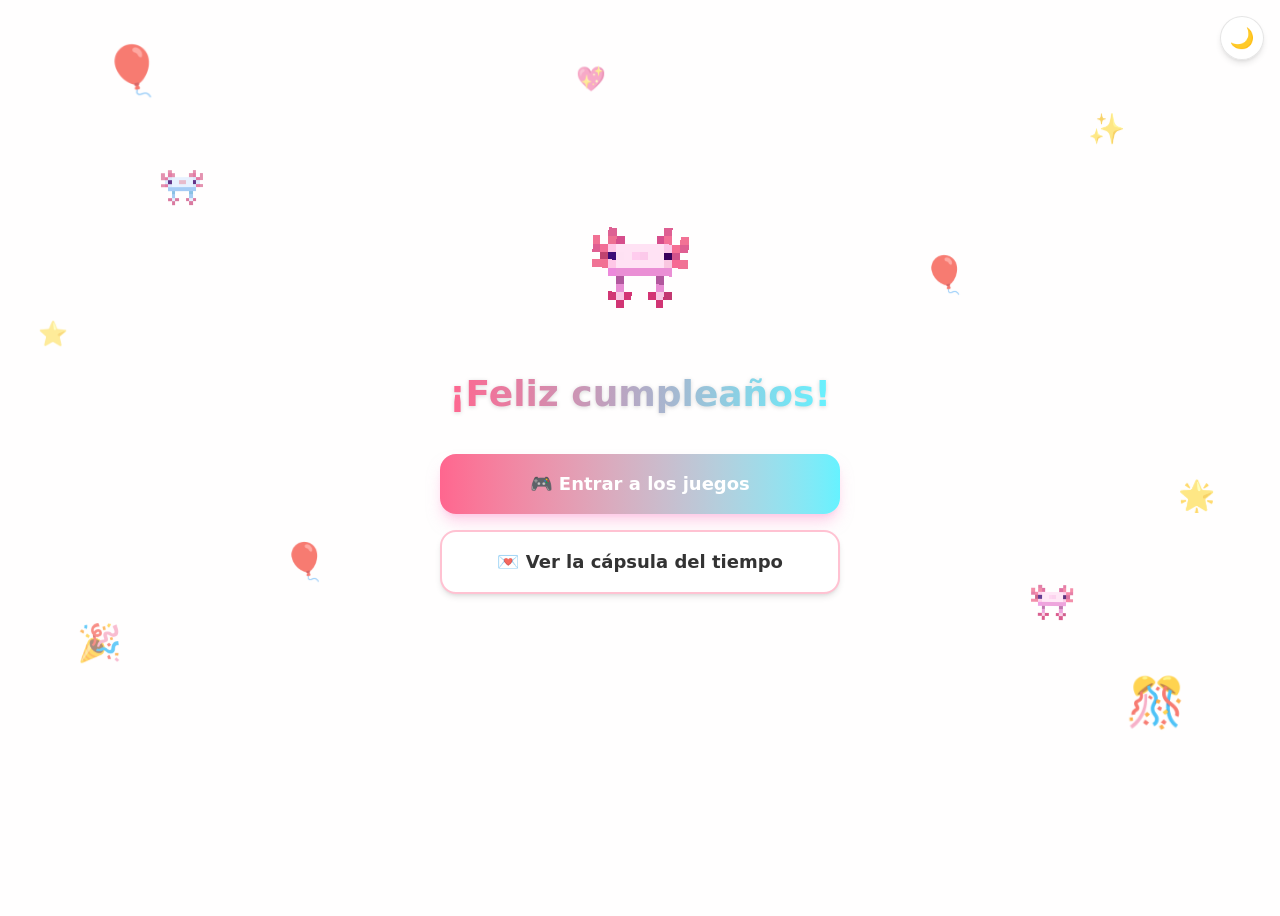
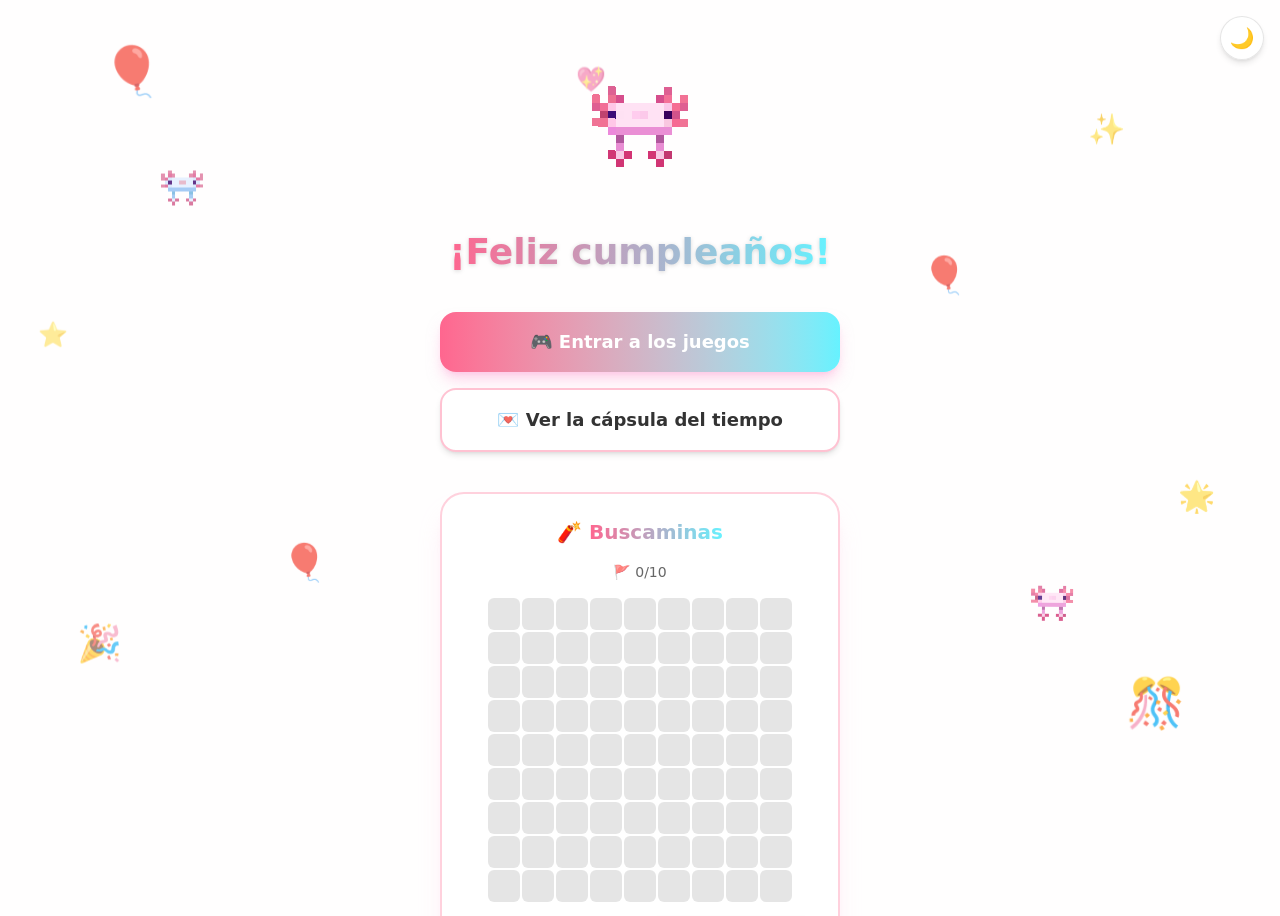
Before and after one commit to aifusp-dev/regalo-mara, a React (Vite) app in the folder frontend/: page / in a window 1280 px wide. Shown: the top 916 px of the page. Before the commit the page ends 800 px from the top, so only its background shows below. Built offline with nearby package versions, Linux system fonts and the light colour scheme; no server answers.

Commit message:
Añade minijuego de buscaminas aleatorio en la página principal
Tablero 9x9 con 10 minas que se genera de nuevo cada vez que se
entra a la landing, con modo bandera para móvil y clic derecho
para flaggear en escritorio.

```diff
--- /dev/null
+++ b/frontend/src/components/Buscaminas.tsx
@@ -0,0 +1,195 @@
+import { useState } from 'react';
+
+const ROWS = 9;
+const COLS = 9;
+const MINES = 10;
+
+type Cell = {
+  mine: boolean;
+  revealed: boolean;
+  flagged: boolean;
+  adjacent: number;
+};
+
+type Phase = 'playing' | 'won' | 'lost';
+
+const NUMBER_COLORS: Record<number, string> = {
+  1: 'text-blue-500 dark:text-blue-300',
+  2: 'text-emerald-600 dark:text-emerald-400',
+  3: 'text-rose-500 dark:text-rose-300',
+  4: 'text-indigo-600 dark:text-indigo-300',
+  5: 'text-amber-600 dark:text-amber-300',
+  6: 'text-cyan-600 dark:text-cyan-300',
+  7: 'text-black dark:text-white',
+  8: 'text-black/60 dark:text-white/60',
+};
+
+function createBoard(): Cell[] {
+  const total = ROWS * COLS;
+  const mineIndices = new Set<number>();
+  while (mineIndices.size < MINES) {
+    mineIndices.add(Math.floor(Math.random() * total));
+  }
+  const cells: Cell[] = Array.from({ length: total }, (_, i) => ({
+    mine: mineIndices.has(i),
+    revealed: false,
+    flagged: false,
+    adjacent: 0,
+  }));
+  for (let i = 0; i < total; i++) {
+    if (cells[i].mine) continue;
+    const r = Math.floor(i / COLS);
+    const c = i % COLS;
+    let count = 0;
+    for (let dr = -1; dr <= 1; dr++) {
+      for (let dc = -1; dc <= 1; dc++) {
+        if (dr === 0 && dc === 0) continue;
+        const nr = r + dr;
+        const nc = c + dc;
+        if (nr >= 0 && nr < ROWS && nc >= 0 && nc < COLS && cells[nr * COLS + nc].mine) {
+          count++;
+        }
+      }
+    }
+    cells[i].adjacent = count;
+  }
+  return cells;
+}
+
+function floodReveal(cells: Cell[], start: number): Cell[] {
+  const next = cells.map((c) => ({ ...c }));
+  const stack = [start];
+  while (stack.length) {
+    const i = stack.pop()!;
+    if (next[i].revealed || next[i].flagged) continue;
+    next[i].revealed = true;
+    if (next[i].adjacent === 0 && !next[i].mine) {
+      const r = Math.floor(i / COLS);
+      const c = i % COLS;
+      for (let dr = -1; dr <= 1; dr++) {
+        for (let dc = -1; dc <= 1; dc++) {
+          if (dr === 0 && dc === 0) continue;
+          const nr = r + dr;
+          const nc = c + dc;
+          if (nr >= 0 && nr < ROWS && nc >= 0 && nc < COLS) {
+            const ni = nr * COLS + nc;
+            if (!next[ni].revealed && !next[ni].mine) stack.push(ni);
+          }
+        }
+      }
+    }
+  }
+  return next;
+}
+
+export function Buscaminas() {
+  const [cells, setCells] = useState<Cell[]>(() => createBoard());
+  const [phase, setPhase] = useState<Phase>('playing');
+  const [flagMode, setFlagMode] = useState(false);
+
+  function newGame() {
+    setCells(createBoard());
+    setPhase('playing');
+    setFlagMode(false);
+  }
+
+  function toggleFlag(i: number, e?: React.MouseEvent) {
+    e?.preventDefault();
+    if (phase !== 'playing' || cells[i].revealed) return;
+    setCells((prev) =>
+      prev.map((c, idx) => (idx === i ? { ...c, flagged: !c.flagged } : c)),
+    );
+  }
+
+  function reveal(i: number) {
+    if (phase !== 'playing') return;
+    if (flagMode) {
+      toggleFlag(i);
+      return;
+    }
+    const cell = cells[i];
+    if (cell.revealed || cell.flagged) return;
+
+    if (cell.mine) {
+      setCells((prev) => prev.map((c) => (c.mine ? { ...c, revealed: true } : c)));
+      setPhase('lost');
+      return;
+    }
+
+    const next = floodReveal(cells, i);
+    setCells(next);
+    const nonMineTotal = ROWS * COLS - MINES;
+    const revealedNonMine = next.filter((c) => c.revealed && !c.mine).length;
+    if (revealedNonMine === nonMineTotal) setPhase('won');
+  }
+
+  const flagsUsed = cells.filter((c) => c.flagged).length;
+
+  return (
+    <div className="flex w-full flex-col items-center gap-4 rounded-3xl border-2 border-brand-pink/30 bg-white p-6 shadow-xl shadow-pink-200/40 dark:border-white/15 dark:bg-white/10 dark:shadow-purple-950/30">
+      <h2 className="font-display text-xl font-bold">
+        🧨 <span className="brand-gradient-text">Buscaminas</span>
+      </h2>
+
+      <p className="text-sm text-black/60 dark:text-white/60">
+        {phase === 'won' && '¡Ganaste! 🎉'}
+        {phase === 'lost' && '💥 ¡Boom! Intenta de nuevo'}
+        {phase === 'playing' && `🚩 ${flagsUsed}/${MINES}`}
+      </p>
+
+      <div
+        className="grid gap-0.5"
+        style={{ gridTemplateColumns: `repeat(${COLS}, minmax(0, 1fr))` }}
+      >
+        {cells.map((cell, i) => {
+          const showNumber = cell.revealed && !cell.mine && cell.adjacent > 0;
+          return (
+            <button
+              key={i}
+              onClick={() => reveal(i)}
+              onContextMenu={(e) => toggleFlag(i, e)}
+              disabled={phase !== 'playing' && !cell.revealed}
+              className={`flex h-7 w-7 items-center justify-center rounded-md text-xs font-bold select-none sm:h-8 sm:w-8 ${
+                cell.revealed
+                  ? cell.mine
+                    ? 'bg-rose-400/70'
+                    : 'bg-black/5 dark:bg-white/5'
+                  : 'bg-black/10 transition hover:bg-brand-pink/20 dark:bg-white/10 dark:hover:bg-purple-500/30'
+              }`}
+            >
+              {cell.revealed
+                ? cell.mine
+                  ? '💣'
+                  : showNumber && (
+                      <span className={NUMBER_COLORS[cell.adjacent]}>{cell.adjacent}</span>
+                    )
+                : cell.flagged
+                  ? '🚩'
+                  : ''}
+            </button>
+          );
+        })}
+      </div>
+
+      <div className="flex w-full gap-3">
+        <button
+          onClick={() => setFlagMode((v) => !v)}
+          disabled={phase !== 'playing'}
+          className={`flex-1 rounded-xl border-2 px-3 py-2 text-sm font-bold transition disabled:opacity-40 ${
+            flagMode
+              ? 'border-brand-pink bg-brand-pink/20 text-black dark:text-white'
+              : 'border-brand-cyan/40 bg-black/5 text-black/70 dark:border-white/15 dark:bg-white/10 dark:text-white/70'
+          }`}
+        >
+          🚩 Modo bandera
+        </button>
+        <button
+          onClick={newGame}
+          className="flex-1 rounded-xl bg-gradient-to-r from-brand-pink to-brand-cyan px-3 py-2 text-sm font-bold text-white shadow-md shadow-pink-300/50 transition hover:scale-[1.02] dark:shadow-purple-900/40"
+        >
+          🔄 Nueva partida
+        </button>
+      </div>
+    </div>
+  );
+}
--- a/frontend/src/pages/Landing.tsx
+++ b/frontend/src/pages/Landing.tsx
@@ -1,9 +1,10 @@
 import { Link } from 'react-router-dom';
 import ajoloteRosa from '../assets/ajoloterosa.png';
+import { Buscaminas } from '../components/Buscaminas';
 
 export function Landing() {
   return (
-    <div className="mx-auto flex min-h-screen max-w-md flex-col items-center justify-center gap-10 p-6 text-center">
+    <div className="mx-auto flex min-h-screen max-w-md flex-col items-center justify-center gap-10 p-6 py-16 text-center">
       <img
         src={ajoloteRosa}
         alt="Ajolote rosa"
@@ -26,6 +27,7 @@ export function Landing() {
           💌 Ver la cápsula del tiempo
         </Link>
       </div>
+      <Buscaminas />
     </div>
   );
 }
```
